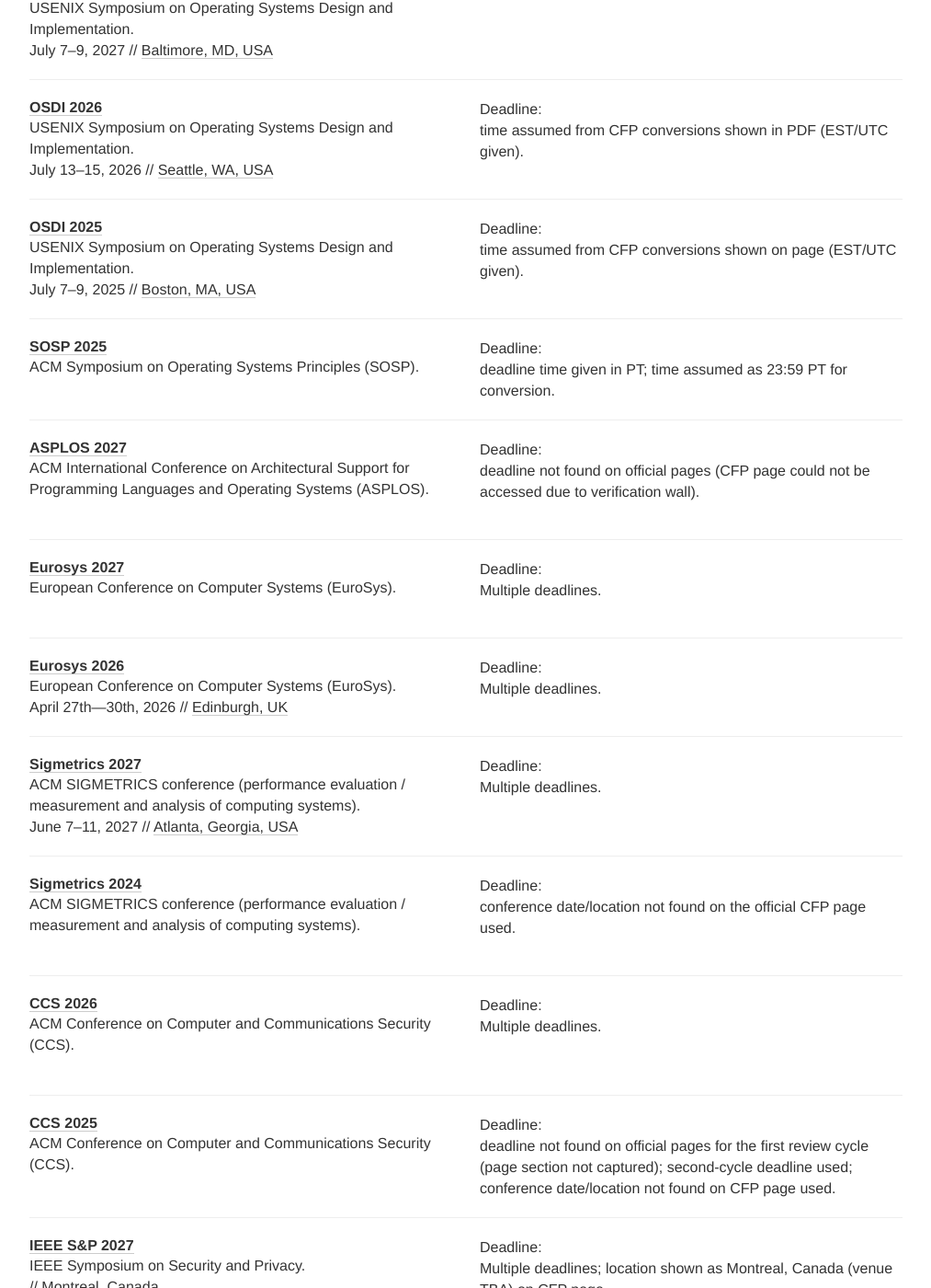
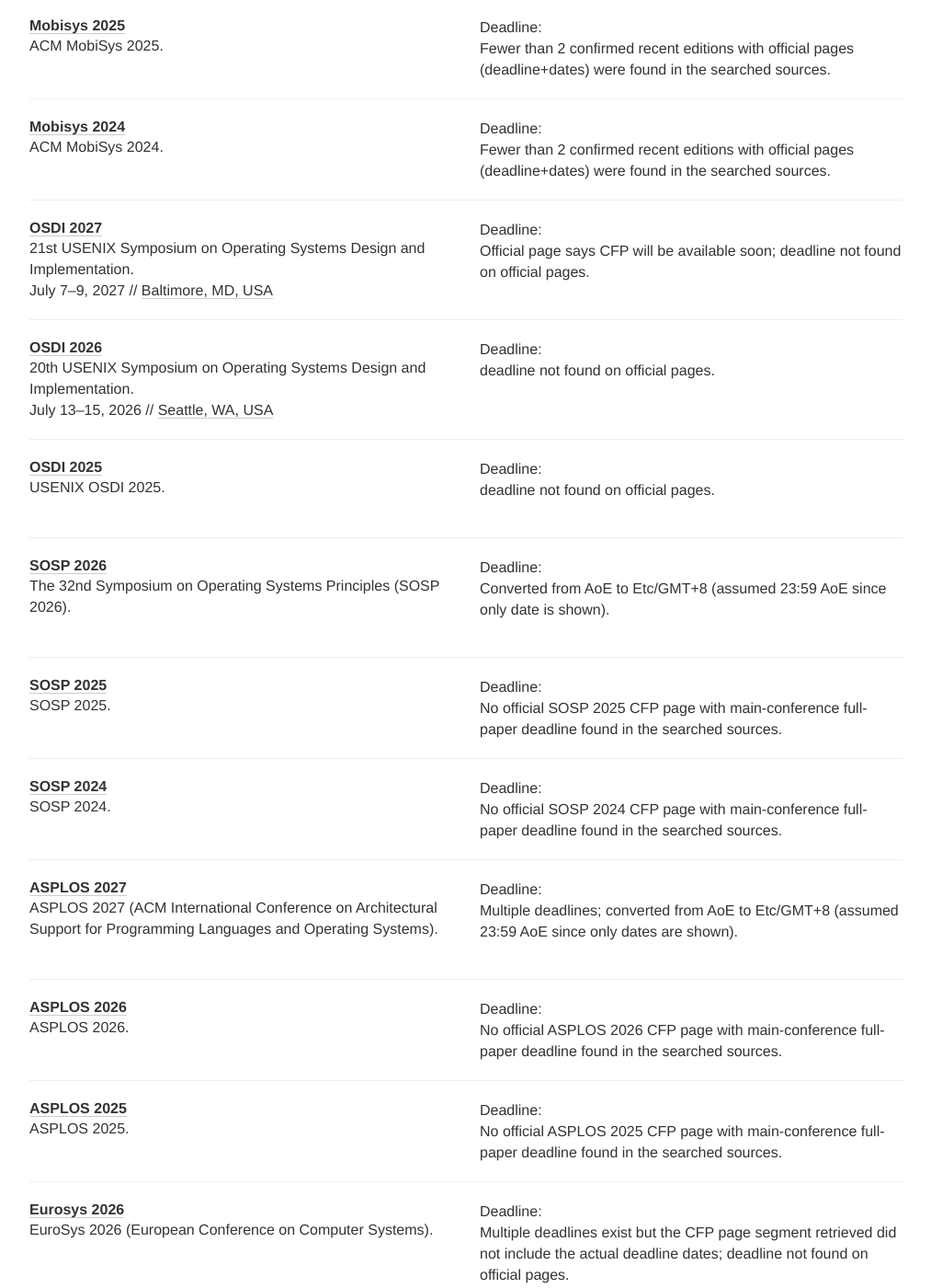
Before and after one commit to Vito-Swift/Vito-Swift.github.io, a Jekyll site: the page built from index.html, in a window 1280 px wide and 1400 px high, scrolled down 1905 px. Shown: the whole window at 92% size, without its empty margins (133-1146 px from the left). Built offline with Jekyll 4.4.1, drawn with Linux system fonts in a browser that asks for light colours; nearby versions of some CDN libraries; comment, search, counter and statistics services are not loaded; some of the changed text lies outside the part shown.

Commit message:
chore: update conferences/types data

```diff
--- a/_data/conferences.yml
+++ b/_data/conferences.yml
@@ -1,9 +1,9 @@
 - name: SIGCOMM
   year: 2026
   date: August 17 - 21, 2026
-  description: ACM SIGCOMM annual conference on data communication networks and networked
-    systems.
-  link: https://conferences.sigcomm.org/sigcomm/2026/cfp/
+  description: ACM SIGCOMM 2026 (main SIGCOMM conference).
+  link: https://conferences.sigcomm.org/sigcomm/2026/
+  comment: Deadline converted from AoE to Etc/GMT+8.
   type: networking
   tags:
   - networking
@@ -12,24 +12,20 @@
   place: Denver, CO, USA
 - name: SIGCOMM
   year: 2025
-  date: September 8 - 11, 2025
-  description: ACM SIGCOMM annual conference on data communication networks and networked
-    systems.
-  link: https://conferences.sigcomm.org/sigcomm/2025/
+  description: ACM SIGCOMM 2025 (main SIGCOMM conference).
+  link: https://conferences.sigcomm.org/sigcomm/2025/cfp/
+  comment: Time assumed based on stated deadline timezone (UTC); converted to Etc/GMT+8.
   type: networking
   tags:
   - networking
   deadline: 2025-02-01 07:59
   timezone: Etc/GMT+8
-  place: Coimbra, Portugal
 - name: SIGCOMM
   year: 2024
-  date: August 4 - 8, 2024
-  description: ACM SIGCOMM annual conference on data communication networks and networked
-    systems.
+  date: August 4-8, 2024
+  description: ACM SIGCOMM 2024 (main SIGCOMM conference).
   link: https://conferences.sigcomm.org/sigcomm/2024/
-  comment: deadline not found on official pages (some SIGCOMM 2024 pages were behind
-    an anti-bot verification wall).
+  comment: deadline not found on official pages.
   type: networking
   tags:
   - networking
@@ -37,9 +33,10 @@
 - name: MobiCom
   year: 2026
   date: Oct 26-30, 2026
-  description: ACM International Conference on Mobile Computing and Networking (MobiCom).
+  description: The 32nd Annual International Conference on Mobile Computing and Networking.
   link: https://www.sigmobile.org/mobicom/2026/
-  comment: Multiple deadlines.
+  comment: Multiple deadlines; converted from AoE to Etc/GMT+8 and using 23:59 AoE
+    as specified by the site.
   type: networking
   tags:
   - networking
@@ -50,42 +47,40 @@
   place: Austin, Texas, USA
 - name: MobiCom
   year: 2025
-  description: ACM International Conference on Mobile Computing and Networking (MobiCom).
-  link: https://www.sigmobile.org/mobicom/2025/
-  comment: Multiple deadlines; conference date/location not found on the official
-    page used.
+  description: The 31st Annual International Conference on Mobile Computing and Networking.
+  link: https://www.sigmobile.org/mobicom/2025/index.html
+  comment: Converted from AoE to Etc/GMT+8 (assumed 23:59 AoE per SIGMOBILE convention
+    shown on the page).
   type: networking
   tags:
   - networking
-  deadline:
-  - 2024-09-06 11:59
-  - 2025-03-19 11:59
+  deadline: 2024-09-06 11:59
   timezone: Etc/GMT+8
 - name: MobiCom
   year: 2024
-  description: ACM International Conference on Mobile Computing and Networking (MobiCom).
+  description: The 30th Annual International Conference on Mobile Computing and Networking.
   link: https://www.sigmobile.org/mobicom/2024/cfp.html
-  comment: deadline not found on official pages (MobiCom 2024 CFP page was behind
-    an anti-bot verification wall).
+  comment: deadline not found on official pages.
   type: networking
   tags:
   - networking
 - name: SenSys
   year: 2027
-  description: ACM/IEEE SenSys (Conference on Embedded Artificial Intelligence and
-    Sensing Systems).
+  description: SenSys 2027 (ACM/IEEE Conference on Embedded Artificial Intelligence
+    and Sensing Systems).
   link: https://sensys.acm.org/2027/cfp.html
+  comment: deadline not found on official pages.
   type: others
   tags:
   - others
-  deadline: 2026-06-06 11:59
-  timezone: Etc/GMT+8
 - name: SenSys
   year: 2026
-  description: ACM/IEEE SenSys (Conference on Embedded Artificial Intelligence and
-    Sensing Systems).
+  date: May 11-14, 2026
+  description: ACM/IEEE International Conference on Embedded Artificial Intelligence
+    and Sensing Systems (SenSys).
   link: https://sensys.acm.org/2026/index.html
-  comment: Multiple deadlines.
+  comment: Multiple deadlines; converted from AoE to Etc/GMT+8 (deadline dates listed
+    as 23:59 AoE).
   type: others
   tags:
   - others
@@ -93,12 +88,23 @@
   - 2025-07-02 11:59
   - 2025-11-14 11:59
   timezone: Etc/GMT+8
+  place: Saint-Malo, France
+- name: SenSys
+  year: 2025
+  description: 23rd ACM Conference on Embedded Networked Sensor Systems (SenSys 2025).
+  link: https://sensys.acm.org/2025/cfp.html
+  comment: Converted from AoE to Etc/GMT+8 (deadline listed as 23:59 AoE).
+  type: others
+  tags:
+  - others
+  deadline: 2024-11-15 11:59
+  timezone: Etc/GMT+8
 - name: NSDI
   year: 2027
   date: May 11–13, 2027
-  description: USENIX Symposium on Networked Systems Design and Implementation.
+  description: 24th USENIX Symposium on Networked Systems Design and Implementation.
   link: https://www.usenix.org/conference/nsdi27/call-for-papers
-  comment: Multiple deadlines; US EDT assumed as stated on CFP.
+  comment: Multiple deadlines; converted from US EDT to Etc/GMT+8.
   type: networking
   tags:
   - networking
@@ -110,153 +116,202 @@
 - name: NSDI
   year: 2026
   date: May 4–6, 2026
-  description: USENIX Symposium on Networked Systems Design and Implementation.
+  description: 23rd USENIX Symposium on Networked Systems Design and Implementation.
   link: https://www.usenix.org/conference/nsdi26/call-for-papers
-  comment: Multiple deadlines; US PDT assumed as stated on CFP.
+  comment: Multiple deadlines; converted from US PDT to Etc/GMT+8.
   type: networking
   tags:
   - networking
   deadline:
-  - 2025-04-26 11:59
-  - 2025-09-19 11:59
+  - 2025-04-26 14:59
+  - 2025-09-19 14:59
   timezone: Etc/GMT+8
   place: Renton, WA, USA
+- name: NSDI
+  year: 2025
+  description: USENIX NSDI 2025.
+  link: https://www.usenix.org/conference/nsdi25/call-for-papers
+  comment: deadline not found on official pages.
+  type: networking
+  tags:
+  - networking
 - name: Mobisys
   year: 2026
-  date: Main Conference June 22 - 24, 2026
-  description: ACM International Conference on Mobile Systems, Applications, and Services
-    (MobiSys).
+  date: June 21 - 25, 2026
+  description: The 24th ACM International Conference on Mobile Systems, Applications,
+    and Services (ACM MobiSys 2026).
   link: https://www.sigmobile.org/mobisys/2026/
-  type: others
+  comment: Converted from AoE to Etc/GMT+8 (deadline listed as 23:59 AoE).
+  type: networking
   tags:
-  - others
+  - networking
   deadline: 2025-12-06 11:59
   timezone: Etc/GMT+8
   place: Cambridge, UK
 - name: Mobisys
   year: 2025
-  description: ACM International Conference on Mobile Systems, Applications, and Services
-    (MobiSys).
-  link: https://sigmobile.org/mobisys/2025/call_for_papers/
-  comment: conference date/location not found on the official CFP page used.
-  type: others
+  description: ACM MobiSys 2025.
+  comment: Fewer than 2 confirmed recent editions with official pages (deadline+dates)
+    were found in the searched sources.
+  type: networking
   tags:
-  - others
-  deadline: 2024-12-10 11:59
-  timezone: Etc/GMT+8
+  - networking
+- name: Mobisys
+  year: 2024
+  description: ACM MobiSys 2024.
+  comment: Fewer than 2 confirmed recent editions with official pages (deadline+dates)
+    were found in the searched sources.
+  type: networking
+  tags:
+  - networking
 - name: OSDI
   year: 2027
   date: July 7–9, 2027
-  description: USENIX Symposium on Operating Systems Design and Implementation.
+  description: 21st USENIX Symposium on Operating Systems Design and Implementation.
   link: https://www.usenix.org/conference/osdi27
-  type: others
+  comment: Official page says CFP will be available soon; deadline not found on official
+    pages.
+  type: architecture
   tags:
-  - others
-  deadline: 2026-12-09 04:59
-  timezone: Etc/GMT+8
+  - architecture
   place: Baltimore, MD, USA
 - name: OSDI
   year: 2026
   date: July 13–15, 2026
-  description: USENIX Symposium on Operating Systems Design and Implementation.
-  link: https://www.usenix.org/sites/default/files/osdi26_cfp_100725_rev.pdf
-  comment: time assumed from CFP conversions shown in PDF (EST/UTC given).
-  type: others
+  description: 20th USENIX Symposium on Operating Systems Design and Implementation.
+  link: https://www.usenix.org/conference/osdi26
+  comment: deadline not found on official pages.
+  type: architecture
   tags:
-  - others
-  deadline: 2025-12-12 06:59
-  timezone: Etc/GMT+8
+  - architecture
   place: Seattle, WA, USA
 - name: OSDI
   year: 2025
-  date: July 7–9, 2025
-  description: USENIX Symposium on Operating Systems Design and Implementation.
+  description: USENIX OSDI 2025.
   link: https://www.usenix.org/conference/osdi25/call-for-papers
-  comment: time assumed from CFP conversions shown on page (EST/UTC given).
-  type: others
+  comment: deadline not found on official pages.
+  type: architecture
   tags:
-  - others
-  deadline: 2024-12-11 06:59
+  - architecture
+- name: SOSP
+  year: 2026
+  description: The 32nd Symposium on Operating Systems Principles (SOSP 2026).
+  link: https://sigops.org/s/conferences/sosp/2026/cfp.html
+  comment: Converted from AoE to Etc/GMT+8 (assumed 23:59 AoE since only date is shown).
+  type: architecture
+  tags:
+  - architecture
+  deadline: 2026-04-02 11:59
   timezone: Etc/GMT+8
-  place: Boston, MA, USA
 - name: SOSP
   year: 2025
-  description: ACM Symposium on Operating Systems Principles (SOSP).
-  link: https://sigops.org/s/conferences/sosp/2025/cfp.html
-  comment: deadline time given in PT; time assumed as 23:59 PT for conversion.
-  type: others
+  description: SOSP 2025.
+  comment: No official SOSP 2025 CFP page with main-conference full-paper deadline
+    found in the searched sources.
+  type: architecture
   tags:
-  - others
-  deadline: 2025-04-18 14:59
+  - architecture
+- name: SOSP
+  year: 2024
+  description: SOSP 2024.
+  comment: No official SOSP 2024 CFP page with main-conference full-paper deadline
+    found in the searched sources.
+  type: architecture
+  tags:
+  - architecture
+- name: ASPLOS
+  year: 2027
+  description: ASPLOS 2027 (ACM International Conference on Architectural Support
+    for Programming Languages and Operating Systems).
+  link: https://www.asplos-conference.org/asplos2027/cfp/
+  comment: Multiple deadlines; converted from AoE to Etc/GMT+8 (assumed 23:59 AoE
+    since only dates are shown).
+  type: architecture
+  tags:
+  - architecture
+  deadline:
+  - 2026-04-16 11:59
+  - 2026-09-10 11:59
   timezone: Etc/GMT+8
 - name: ASPLOS
-  year: 2027
-  description: ACM International Conference on Architectural Support for Programming
-    Languages and Operating Systems (ASPLOS).
-  link: https://www.asplos-conference.org/asplos2027/cfp/
-  comment: deadline not found on official pages (CFP page could not be accessed due
-    to verification wall).
+  year: 2026
+  description: ASPLOS 2026.
+  comment: No official ASPLOS 2026 CFP page with main-conference full-paper deadline
+    found in the searched sources.
+  type: architecture
+  tags:
+  - architecture
+- name: ASPLOS
+  year: 2025
+  description: ASPLOS 2025.
+  comment: No official ASPLOS 2025 CFP page with main-conference full-paper deadline
+    found in the searched sources.
   type: architecture
   tags:
   - architecture
 - name: Eurosys
-  year: 2027
-  description: European Conference on Computer Systems (EuroSys).
-  link: https://2027.eurosys.org/cfp.html
-  comment: Multiple deadlines.
-  type: others
+  year: 2026
+  description: EuroSys 2026 (European Conference on Computer Systems).
+  link: https://2026.eurosys.org/cfp.html
+  comment: Multiple deadlines exist but the CFP page segment retrieved did not include
+    the actual deadline dates; deadline not found on official pages.
+  type: architecture
   tags:
-  - others
-  deadline:
-  - 2026-05-15 11:59
-  - 2026-09-25 11:59
-  timezone: Etc/GMT+8
+  - architecture
 - name: Eurosys
-  year: 2026
-  date: April 27th—30th, 2026
-  description: European Conference on Computer Systems (EuroSys).
-  link: https://2026.eurosys.org/
-  comment: Multiple deadlines.
-  type: others
+  year: 2025
+  description: EuroSys 2025.
+  comment: No official EuroSys 2025 CFP page with main-conference full-paper deadline
+    found in the searched sources.
+  type: architecture
   tags:
-  - others
-  deadline:
-  - 2025-05-16 11:59
-  - 2025-09-26 11:59
-  timezone: Etc/GMT+8
-  place: Edinburgh, UK
+  - architecture
+- name: Eurosys
+  year: 2024
+  description: EuroSys 2024.
+  comment: No official EuroSys 2024 CFP page with main-conference full-paper deadline
+    found in the searched sources.
+  type: architecture
+  tags:
+  - architecture
 - name: Sigmetrics
   year: 2027
-  date: June 7-11, 2027
-  description: ACM SIGMETRICS conference (performance evaluation / measurement and
-    analysis of computing systems).
-  link: https://www.sigmetrics.org/sigmetrics2027/
-  comment: Multiple deadlines.
-  type: others
+  description: ACM SIGMETRICS 2027.
+  link: https://www.sigmetrics.org/sigmetrics2027/pages/cfp.html
+  comment: Multiple deadlines may exist for POMACS/SIGMETRICS; this CFP explicitly
+    lists an upcoming paper submission date in AoE; converted to Etc/GMT+8.
+  type: networking
   tags:
-  - others
-  deadline:
-  - 2026-07-11 11:59
-  - 2026-10-10 11:59
-  - 2027-01-12 11:59
+  - networking
+  deadline: 2027-01-12 11:59
   timezone: Etc/GMT+8
-  place: Atlanta, Georgia, USA
+- name: Sigmetrics
+  year: 2026
+  description: ACM SIGMETRICS 2026.
+  link: https://www.sigmetrics.org/sigmetrics2026/call_for_papers.html
+  comment: Converted from AoE to Etc/GMT+8 (assumed 23:59 AoE since only date is shown).
+  type: networking
+  tags:
+  - networking
+  deadline: 2026-01-14 11:59
+  timezone: Etc/GMT+8
+  place: Ann Arbor, MI, USA
 - name: Sigmetrics
   year: 2024
-  description: ACM SIGMETRICS conference (performance evaluation / measurement and
-    analysis of computing systems).
+  description: ACM SIGMETRICS 2024.
   link: https://www.sigmetrics.org/sigmetrics2024/call_for_papers.html
-  comment: conference date/location not found on the official CFP page used.
-  type: others
+  comment: Converted from AoE to Etc/GMT+8 (assumed 23:59 AoE since only date is shown).
+  type: networking
   tags:
-  - others
+  - networking
   deadline: 2024-02-01 11:59
   timezone: Etc/GMT+8
 - name: CCS
   year: 2026
-  description: ACM Conference on Computer and Communications Security (CCS).
+  description: ACM Conference on Computer and Communications Security (CCS 2026).
   link: https://www.sigsac.org/ccs/CCS2026/call-for/call-for-papers.html
-  comment: Multiple deadlines.
+  comment: Multiple deadlines; converted from AoE to Etc/GMT+8 (assumed 23:59 AoE
+    since only dates are shown).
   type: security
   tags:
   - security
@@ -266,22 +321,32 @@
   timezone: Etc/GMT+8
 - name: CCS
   year: 2025
-  description: ACM Conference on Computer and Communications Security (CCS).
+  description: ACM Conference on Computer and Communications Security (CCS 2025).
   link: https://www.sigsac.org/ccs/CCS2025/call-for-papers/
-  comment: deadline not found on official pages for the first review cycle (page section
-    not captured); second-cycle deadline used; conference date/location not found
-    on CFP page used.
+  comment: Multiple deadlines; dates-only on page, assumed 23:59 AoE and converted
+    to Etc/GMT+8.
   type: security
   tags:
   - security
-  deadline: 2025-04-15 11:59
+  deadline:
+  - 2025-01-10 11:59
+  - 2025-04-15 11:59
   timezone: Etc/GMT+8
+- name: CCS
+  year: 2024
+  description: ACM Conference on Computer and Communications Security (CCS 2024).
+  link: https://www.sigsac.org/ccs/CCS2024/call-for/call-for-papers.html
+  comment: Deadline dates are not visible in the retrieved official CFP content; deadline
+    not found on official pages.
+  type: security
+  tags:
+  - security
 - name: IEEE S&P
   year: 2027
-  description: IEEE Symposium on Security and Privacy.
-  link: https://sp2027.ieee-security.org/cfpapers.html
-  comment: Multiple deadlines; location shown as Montreal, Canada (venue TBA) on CFP
-    page.
+  description: IEEE Symposium on Security and Privacy 2027.
+  link: https://www.ieee-security.org/TC/SP2027/cfpapers.html
+  comment: Multiple deadlines; converted from AoE to Etc/GMT+8 (assumed 23:59:59 AoE
+    since page states AoE).
   type: security
   tags:
   - security
@@ -292,9 +357,11 @@
   place: Montreal, Canada
 - name: IEEE S&P
   year: 2026
-  description: IEEE Symposium on Security and Privacy.
+  date: MAY 18-21, 2026
+  description: IEEE Symposium on Security and Privacy 2026.
   link: https://www.ieee-security.org/TC/SP2026/cfpapers.html
-  comment: Multiple deadlines.
+  comment: Multiple deadlines; converted from AoE to Etc/GMT+8 (assumed 23:59:59 AoE
+    since page states AoE).
   type: security
   tags:
   - security
@@ -302,12 +369,26 @@
   - 2025-06-06 11:59
   - 2025-11-14 11:59
   timezone: Etc/GMT+8
+  place: San Francisco, CA, USA
+- name: IEEE S&P
+  year: 2025
+  description: IEEE Symposium on Security and Privacy 2025.
+  link: https://www.ieee-security.org/TC/SP2025/cfpapers.html
+  comment: Multiple deadlines; converted from AoE to Etc/GMT+8 (assumed 23:59:59 AoE
+    since page states AoE).
+  type: security
+  tags:
+  - security
+  deadline:
+  - 2024-06-07 11:59
+  - 2024-11-15 11:59
+  timezone: Etc/GMT+8
 - name: NDSS
   year: 2027
-  description: Network and Distributed System Security (NDSS) Symposium (Internet
-    Society).
+  description: Network and Distributed System Security Symposium (NDSS) 2027.
   link: https://www.ndss-symposium.org/ndss2027/submissions/call-for-papers/
-  comment: Multiple deadlines.
+  comment: Multiple deadlines; converted from AoE to Etc/GMT+8 (assumed 11:59 PM AoE
+    per page).
   type: security
   tags:
   - security
@@ -315,13 +396,30 @@
   - 2026-05-07 11:59
   - 2026-08-20 11:59
   timezone: Etc/GMT+8
+- name: NDSS
+  year: 2026
+  description: Network and Distributed System Security Symposium (NDSS) 2026.
+  link: https://www.ndss-symposium.org/ndss2026/submissions/call-for-papers/
+  comment: deadline not found on official pages.
+  type: security
+  tags:
+  - security
+- name: NDSS
+  year: 2025
+  description: NDSS 2025.
+  comment: No official NDSS 2025 CFP page with main-conference full-paper deadline
+    found in the searched sources.
+  type: security
+  tags:
+  - security
 - name: USENIX Security
   year: 2027
   date: August 11–13, 2027
-  description: USENIX Security Symposium.
+  description: 36th USENIX Security Symposium.
   link: https://www.usenix.org/conference/usenixsecurity27
-  comment: Multiple deadlines; time assumed as end-of-day (timezone not explicitly
-    stated on this page).
+  comment: Multiple deadlines; converted to Etc/GMT+8 using local US dates with time
+    assumed as 23:59 in the conference's displayed timezone (not explicitly stated
+    on this page).
   type: security
   tags:
   - security
@@ -332,26 +430,18 @@
   place: Denver, CO, USA
 - name: USENIX Security
   year: 2026
-  description: USENIX Security Symposium.
+  description: 35th USENIX Security Symposium (USENIX Security '26).
   link: https://www.usenix.org/conference/usenixsecurity26/call-for-papers
-  comment: time assumed as 23:59 AoE as stated on CFP.
+  comment: deadline not found on official pages.
   type: security
   tags:
   - security
-  deadline: 2025-08-27 11:59
-  timezone: Etc/GMT+8
 - name: USENIX Security
   year: 2025
-  date: August 13–15, 2025
-  description: USENIX Security Symposium.
+  description: 34th USENIX Security Symposium (USENIX Security '25).
   link: https://www.usenix.org/conference/usenixsecurity25/call-for-papers
-  comment: Multiple deadlines; time assumed as end-of-day (timezone not explicitly
-    stated on this CFP page).
+  comment: deadline not found on official pages.
   type: security
   tags:
   - security
-  deadline:
-  - 2024-09-05 11:59
-  - 2025-01-23 11:59
-  timezone: Etc/GMT+8
   place: Seattle, WA, USA
```
